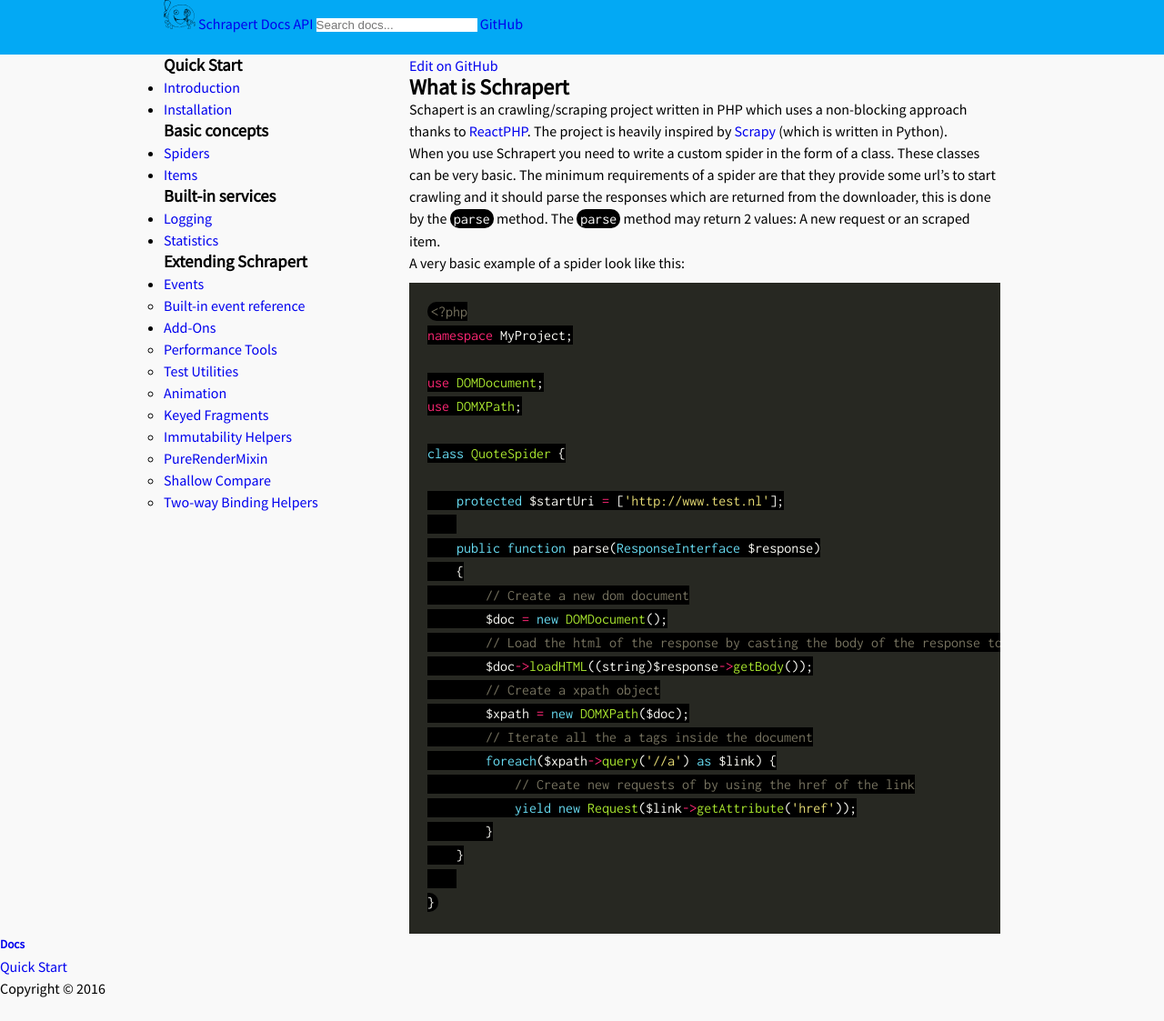
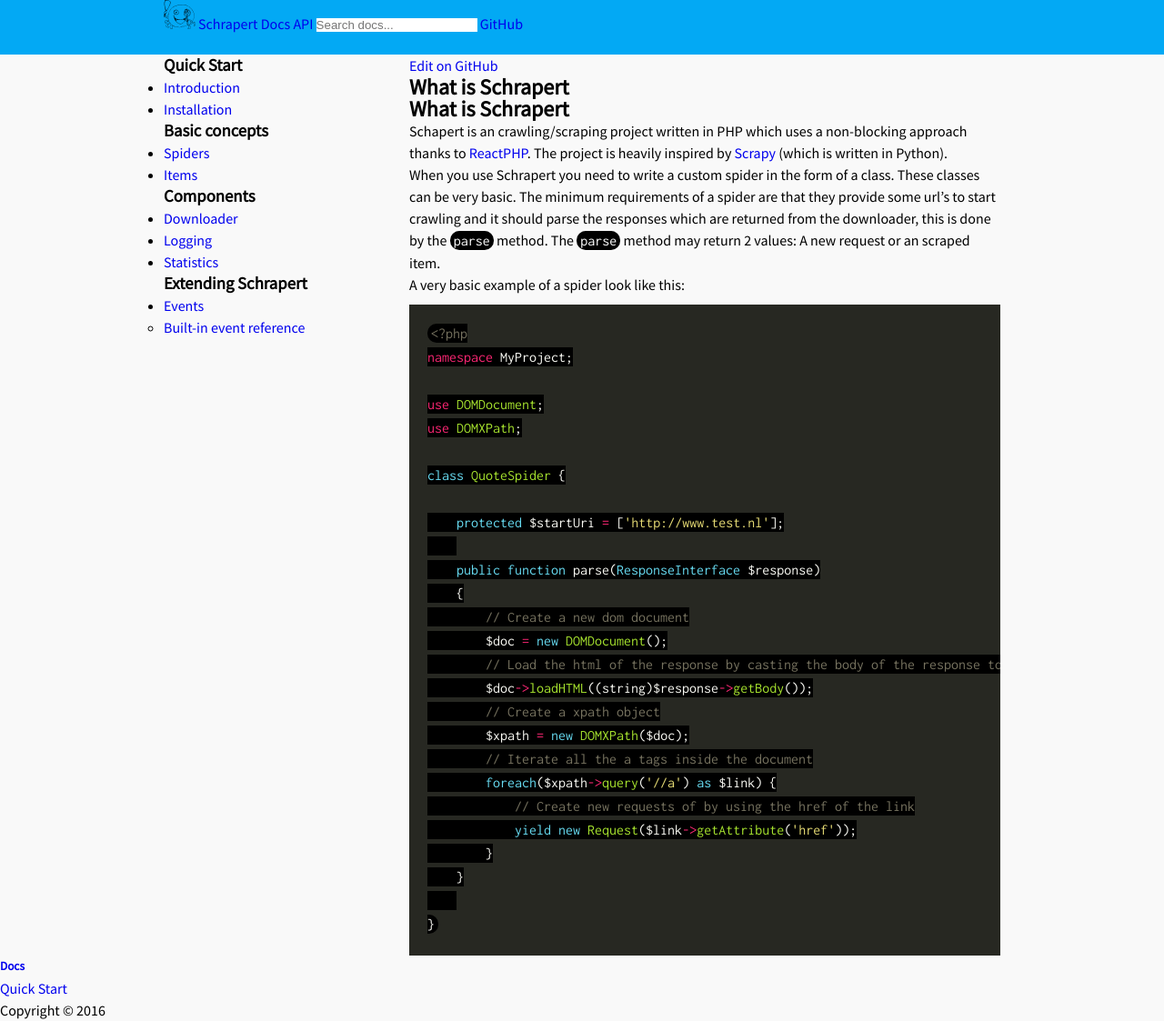
Before and after one commit to maikelvanmaurik/schrapert, a Jekyll site: the page built from docs/introduction.md, in a window 1280 px wide and 1123 px high. Shown: the whole window at 91% size. Built offline with Jekyll 4.4.1, drawn with Linux system fonts in a browser that asks for light colours; Markdown is read by kramdown in place of the engine named in the settings; our own code applies the rules of GitHub Pages for plain Markdown files.

```diff
--- a/_config.yml
+++ b/_config.yml
@@ -50,7 +50,8 @@ exclude:
 - Gemfile.lock
 - README.md
 - Rakefile
-- vendor/bundle
+- vendor
+- node_modules
 markdown: redcarpet
 redcarpet:
   extensions:
@@ -60,7 +61,5 @@ sass:
   style: :compressed
   sass_dir: _css
 gems:
-- bourbon
-- neat
 - jekyll-redirect-from
 - jekyll-paginate
--- a/_data/docs.yml
+++ b/_data/docs.yml
@@ -10,8 +10,10 @@
         title: Spiders
       - id: items
         title: Items
-- title: Built-in services
+- title: Components
   items:
+    - id: downloader
+      title: Downloader
     - id: logging
       title: Logging
     - id: statistics
@@ -23,22 +25,3 @@
       subitems:
         - id: builtin-events
           title: Built-in event reference
-    - id: addons
-      title: Add-Ons
-      subitems:
-        - id: perf
-          title: Performance Tools
-        - id: test-utils
-          title: Test Utilities
-        - id: animation
-          title: Animation
-        - id: create-fragment
-          title: Keyed Fragments
-        - id: update
-          title: Immutability Helpers
-        - id: pure-render-mixin
-          title: PureRenderMixin
-        - id: shallow-compare
-          title: Shallow Compare
-        - id: two-way-binding-helpers
-          title: Two-way Binding Helpers
```
Also changed, not shown: Gemfile (+3 -7 lines), docs/downloader-middleware.md (added, +6 -0 lines), docs/downloader.md (added, +6 -0 lines), docs/event-reference.md (+3 -0 lines), docs/introduction.md (+1 -0 lines), Gemfile.lock, README.md, 4 other files.
